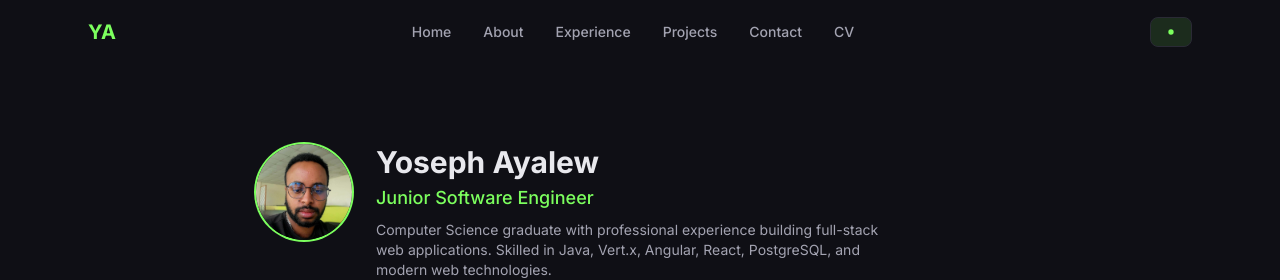
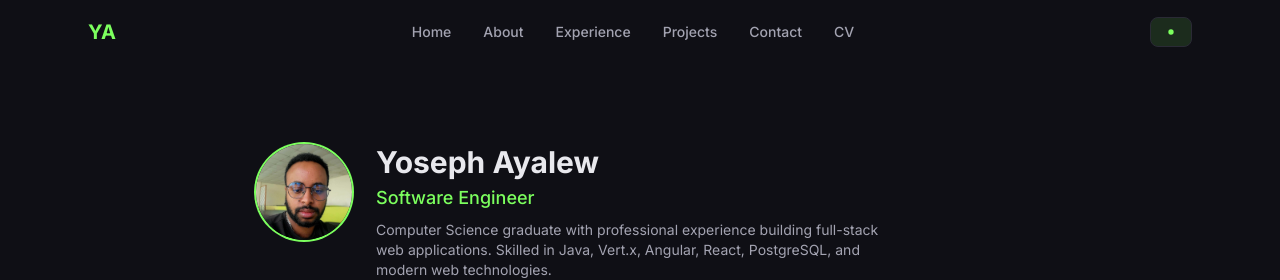
Before and after one commit to Solohater/portfolio, a Next.js app: page /cv in a window 1280 px wide. Shown: the top 280 px of the page. Built offline with nearby package versions, Linux system fonts and the light colour scheme.

Commit message:
fix: change title to Software Engineer everywhere

```diff
--- a/src/app/cv/page.jsx
+++ b/src/app/cv/page.jsx
@@ -42,7 +42,7 @@ export default function CVPage() {
           <Image src="/photojo.jpg" alt="Yoseph Ayalew" width={100} height={100} className="w-24 h-24 rounded-full object-cover shrink-0 ring-2" style={{ boxShadow: '0 0 0 2px var(--accent)' }} />
           <div className="text-center sm:text-left">
             <h1 className="text-3xl font-bold mb-1" style={{ color: 'var(--text-h)' }}>Yoseph Ayalew</h1>
-            <p className="text-lg font-medium mb-2" style={{ color: 'var(--accent)' }}>Junior Software Engineer</p>
+            <p className="text-lg font-medium mb-2" style={{ color: 'var(--accent)' }}>Software Engineer</p>
             <p className="text-sm max-w-lg" style={{ color: 'var(--text)' }}>
               Computer Science graduate with professional experience building full-stack web applications.
               Skilled in Java, Vert.x, Angular, React, PostgreSQL, and modern web technologies.
--- a/src/app/layout.js
+++ b/src/app/layout.js
@@ -6,11 +6,11 @@ import { ThemeProvider } from "@/context/ThemeContext";
 const inter = Inter({ subsets: ["latin"] });
 
 export const metadata = {
-  title: "Yoseph Ayalew — Junior Software Engineer | Portfolio",
+  title: "Yoseph Ayalew — Software Engineer | Portfolio",
   description:
-    "Portfolio of Yoseph Ayalew — Junior Software Engineer specializing in Java, Vert.x, Angular, React, and PostgreSQL. Full-stack developer based in Addis Ababa, Ethiopia.",
+    "Portfolio of Yoseph Ayalew — Software Engineer specializing in Java, Vert.x, Angular, React, and PostgreSQL. Full-stack developer based in Addis Ababa, Ethiopia.",
   openGraph: {
-    title: "Yoseph Ayalew — Junior Software Engineer",
+    title: "Yoseph Ayalew — Software Engineer",
     description:
       "Full-stack developer specializing in Java, Vert.x, Angular, React, and PostgreSQL. Based in Addis Ababa, Ethiopia.",
     url: "https://portfolio-7ypn.onrender.com",
@@ -21,7 +21,7 @@ export const metadata = {
   },
   twitter: {
     card: "summary_large_image",
-    title: "Yoseph Ayalew — Junior Software Engineer",
+    title: "Yoseph Ayalew — Software Engineer",
     description:
       "Full-stack developer specializing in Java, Vert.x, Angular, React, and PostgreSQL.",
     images: ["/og-image.png"],
--- a/src/app/page.jsx
+++ b/src/app/page.jsx
@@ -34,7 +34,7 @@ function HeroSection() {
 
           <motion.p initial={{ opacity: 0, y: 20 }} animate={{ opacity: 1, y: 0 }} transition={{ delay: 0.4 }}
             className="text-lg sm:text-xl text-blue-300 font-medium"
-          >Junior Software Engineer</motion.p>
+          >Software Engineer</motion.p>
 
           <motion.p initial={{ opacity: 0, y: 20 }} animate={{ opacity: 1, y: 0 }} transition={{ delay: 0.5 }}
             className="text-sm sm:text-base text-gray-300 max-w-lg"
--- a/src/app/portfolio/page.jsx
+++ b/src/app/portfolio/page.jsx
@@ -126,7 +126,7 @@ const PortfolioPage = () => {
             </defs>
             <text fill="currentColor">
               <textPath xlinkHref="#circlePath" className="text-xl">
-                Junior Software Engineer
+                Software Engineer
               </textPath>
             </text>
           </motion.svg>
```
Also changed, not shown: scripts/generate-pdf.js (+1 -1 lines), 1 other file (tests, documents, lock files or other folders).
